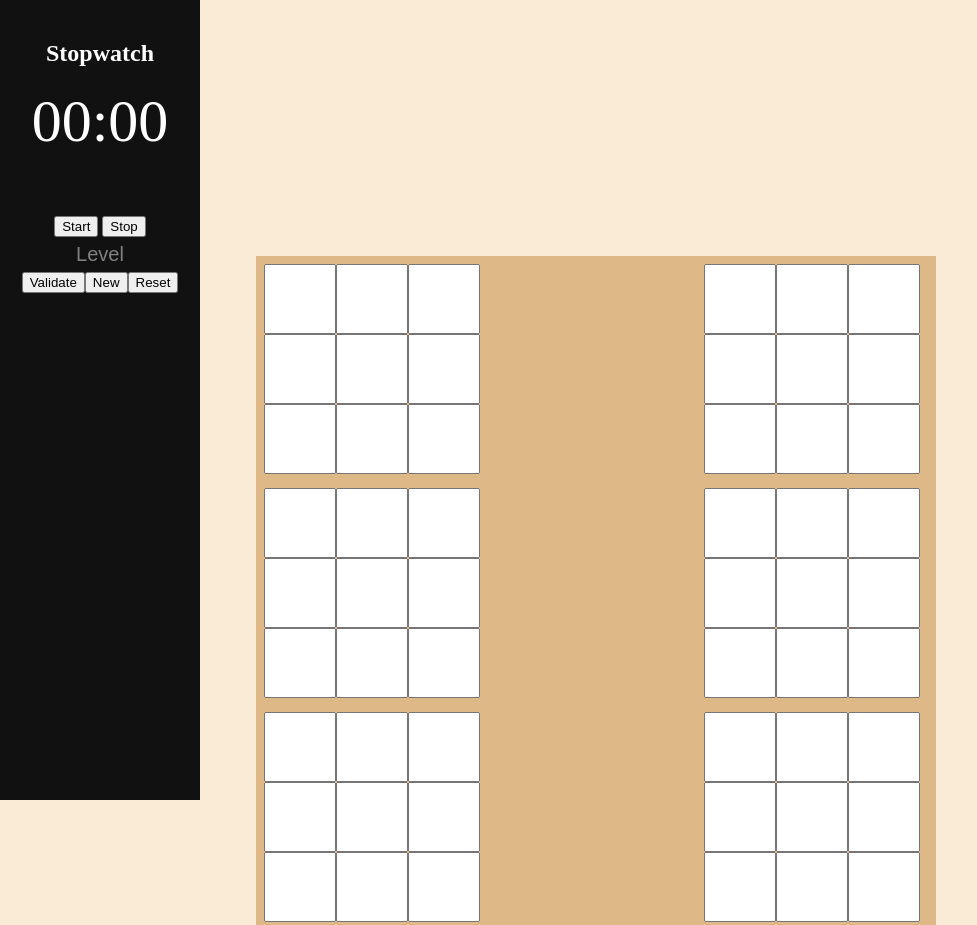
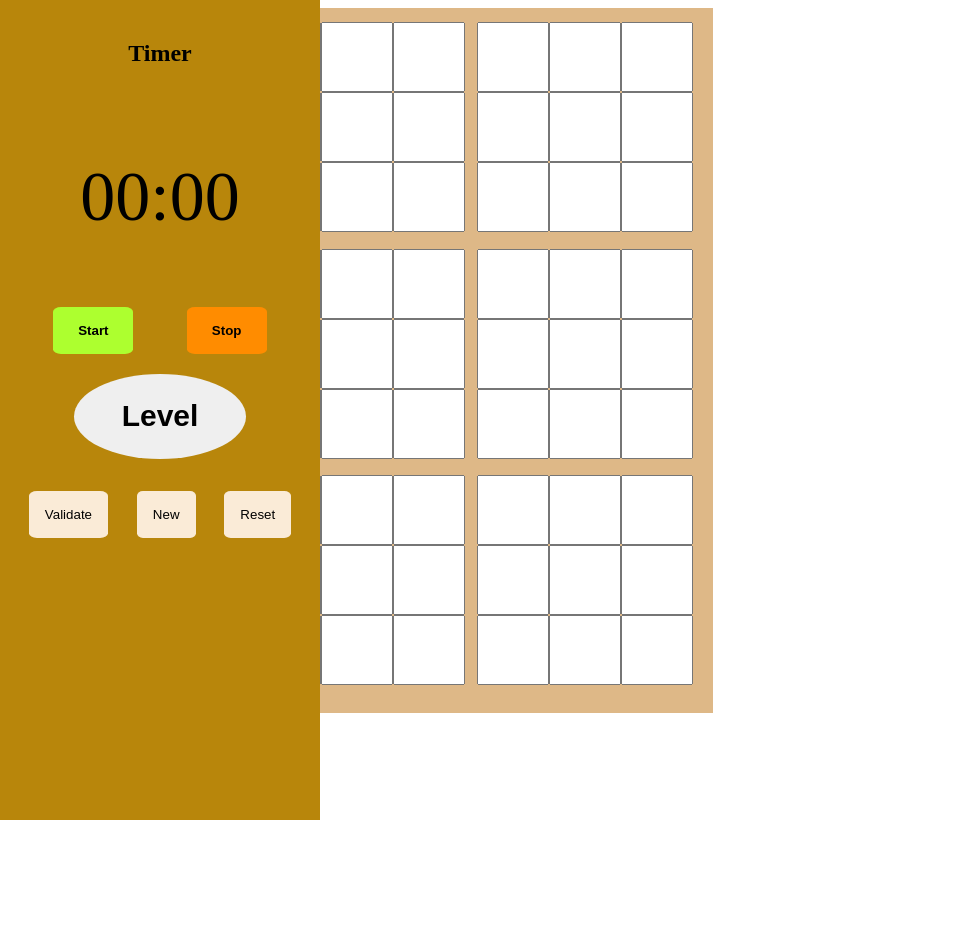
Before and after one commit to LordTarmairon/Sudoku-Project, a plain HTML site: page index.html in a window 1280 px wide. Shown: the top 925 px of the page, without its empty margins (0-977 px from the left). After the commit the page ends 800 px from the top, so only its background shows below. Drawn offline with Linux system fonts and the light colour scheme.

Commit message:
css left-panel styled

```diff
--- a/assets/css/styles.css
+++ b/assets/css/styles.css
@@ -1,130 +1,82 @@
-body {
-    margin: 10%;
-    padding: 10%;
-    background-color: antiquewhite;
-    color: white;
-  }
-  main{
+/* Countdown Timer */
+#seconds,#tens,.wrapper>p{
+    font-size: 70px;
+}
+.wrapper{
     display: flex;
     flex-direction: column;
-    width: 100%;
-  }
-  div {
-    overflow: hidden;
-    box-sizing: border-box;
-  }
-  p {
-  text-align: center;
-  font-size: 60px;
-  margin-top: 0px;
+    align-items: center;
 }
-  .square {
-    width: 100%;
+.sidenav {
     height: 100%;
-    font-size: 100%;
-    text-align: center;
-  }
-  .big_square{
-    box-shadow: 10px 10px #66758f;
-  }
-  .mid_square {
-    position: relative;
-    float: left;
-    width: 33.3%;
-    padding-bottom: 33.3%;
-    border: 2px solid #64ffda;
-    background-color: #233554;
-  }
-  .small_square {
-    position: absolute;
-    left: 0;
-    top: 0;
-    width: 90%;
-    height: 90%;
-    background-color: #819efa;
-    margin: 5%;
-    display: flex;
-    flex-wrap: wrap;
-    display: flex;
-    flex-wrap: wrap;
-  }
-  .inner-grid {
-    width: 33.3%;
-    height: 33.3%;
-    border: 1px solid #495670;
-    display: table;
-  }
-  .inner-square {
-    width: 33.3%;
-    line-height: 100%;
-    font-size: 50px;
-    font-weight: bold;
-    display: table-cell;
-    text-align: center;
-    vertical-align: middle;
-  }
-  .sidenav {
-    height: 100%;
-    width: 200px;
+    width: 40vh;
     position: fixed;
     z-index: 1;
     top: 0;
     left: 0;
-    background-color: #111;
-    overflow-x: hidden;
+    background-color: darkgoldenrod;
     padding-top: 20px;
-  }
-  .wrapper{
+}
+.start-timer{
+    width: 100%;
+    display: flex;
+    justify-content: space-evenly;
+    align-items: center;
+}
+.start-button{
+    background-color:greenyellow;
+}
+.start-button:hover{
+    background-color: rgb(148, 247, 0);
+}
+.stop-button{
+    background-color: darkorange;
+}
+.start-button,.stop-button{
+    width: 80px;
+    font-weight: bold;
+}
+.stop-button:hover{
+    background-color:rgb(255, 115, 0);
+}
+.level-button{
+    padding: 8% 15%;
+    font-size: 30px;
+    font-weight: bold;
+    border-radius: 50%;
+    border: none;
     display: flex;
     flex-direction: column;
     align-items: center;
-
-  }
-.restbtns{
+}
+.level{
+    width: 100%;
+    padding-top: 20px;
     display: flex;
     flex-direction: column;
     align-items: center;
 }
 .checkbtn{
+    width: 100%;
     display: flex;
     align-items: center;
+    justify-content: space-evenly;
+    padding: 10%;
+}
+.validate,.reset{
+    width: fit-content;
+    background-color:antiquewhite;
+}
+.validate:hover,.reset:hover{
+    background-color: wheat;
+}
+.start-button,.stop-button,.validate,.reset{
+    border: transparent;
+    border-radius: 10%;
+    padding: 5%;
+}
 
-}
-  /* Style the sidenav links and the dropdown button */
-  .sidenav a, .dropdown-btn {
-    padding: 6px 20px 6px 20px;
-    text-decoration: none;
-    font-size: 20px;
-    color: #818181;
-    display: block;
-    border: none;
-    background: none;
-    width:100%;
-    text-align: center;
-    cursor: pointer;
-    outline: none;
-  }
-
-  /* On mouse-over */
-  .sidenav a:hover, .dropdown-btn:hover {
-    color: #f1f1f1;
-  }
-
-
-  /* Add an active class to the active dropdown button */
-  .active {
-    background-color: green;
-    color: white;
-  }
-
-  /* Dropdown container (hidden by default). Optional: add a lighter background color and some left padding to change the design of the dropdown content */
-  .dropdown-container {
-    width: 100%;
-    display: none;
-    background-color: #262626;
-    text-align: center;
-  }
-
+/*ALYCE CSS GameTable*/
 .outsideDiv {
     padding: 1%;
     width: 85vh;
@@ -134,15 +86,12 @@ body {
     flex-wrap: wrap;
     justify-content: space-between;
     align-items: center;
-
 }
-
 .squareBox {
     width: 28vh;
     height: 28vh;
     /* border: 2px solid red; */
 }
-
 .inputBox {
     width: 8vh;
     height: 8vh;
--- a/index.html
+++ b/index.html
@@ -8,30 +8,22 @@
     <title>Sudoku Project</title>
   </head>
   <body>
-    <section class="tableMenu">
+    <section class="timer">
       <div class="sidenav">
         <div class="wrapper">
-          <h1>Stopwatch</h1>
+          <h1>Timer</h1>
           <p><span id="seconds">00</span>:<span id="tens">00</span></p>
-          <div class="start-buttons">
-            <button id="button-start">Start</button>
-            <button id="button-stop">Stop</button>
+          <div class="start-timer">
+            <button class="start-button">Start</button>
+            <button class="stop-button">Stop</button>
           </div>
         </div>
-        <div class="restbtns">
-          <button class="dropdown-btn">
-            Level
-            <i class="fa fa-caret-down"></i>
-          </button>
-          <div class="dropdown-container">
-            <a href="#">Easy</a>
-            <a href="#">Medium</a>
-            <a href="#">Hard</a>
-          </div>
+        <div class="level">
+          <button type="button" class="level-button">Level</button>
           <div class="checkbtn">
             <button class="validate">Validate</button>
             <button class="validate">New</button>
-            <button id="button-reset">Reset</button>
+            <button class="reset">Reset</button>
           </div>
         </div>
       </div>
```
